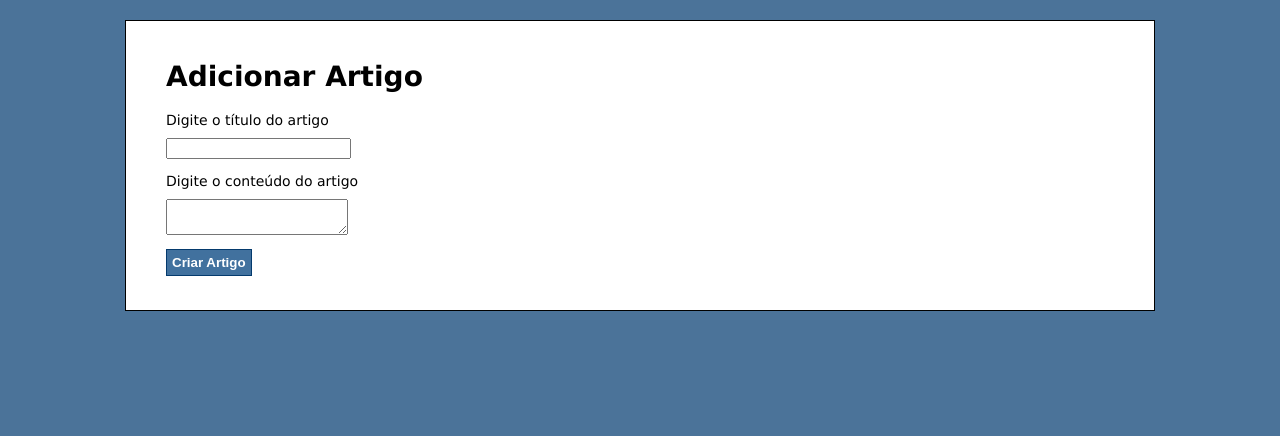
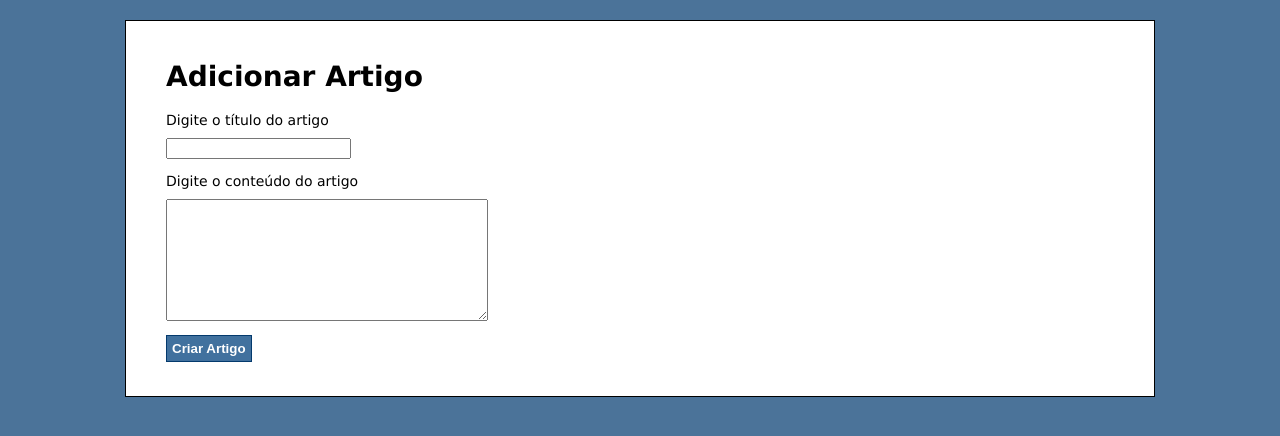
Before and after one commit to Artur-Ceschin/PHP-blog, a PHP site: page /admin/adicionar-artigo.php in a window 1280 px wide. Shown: the top 436 px of the page. Run offline with PHP 8.4, Linux system fonts and the light colour scheme.

Commit message:
changed some css archives

```diff
--- a/style.css
+++ b/style.css
@@ -50,3 +50,9 @@ ul {
   display: block;
   width: max-content;
 }
+
+textarea.campo-form{
+  min-width: 300px;
+  min-height: 100px;
+  padding: 10px;
+}
```
